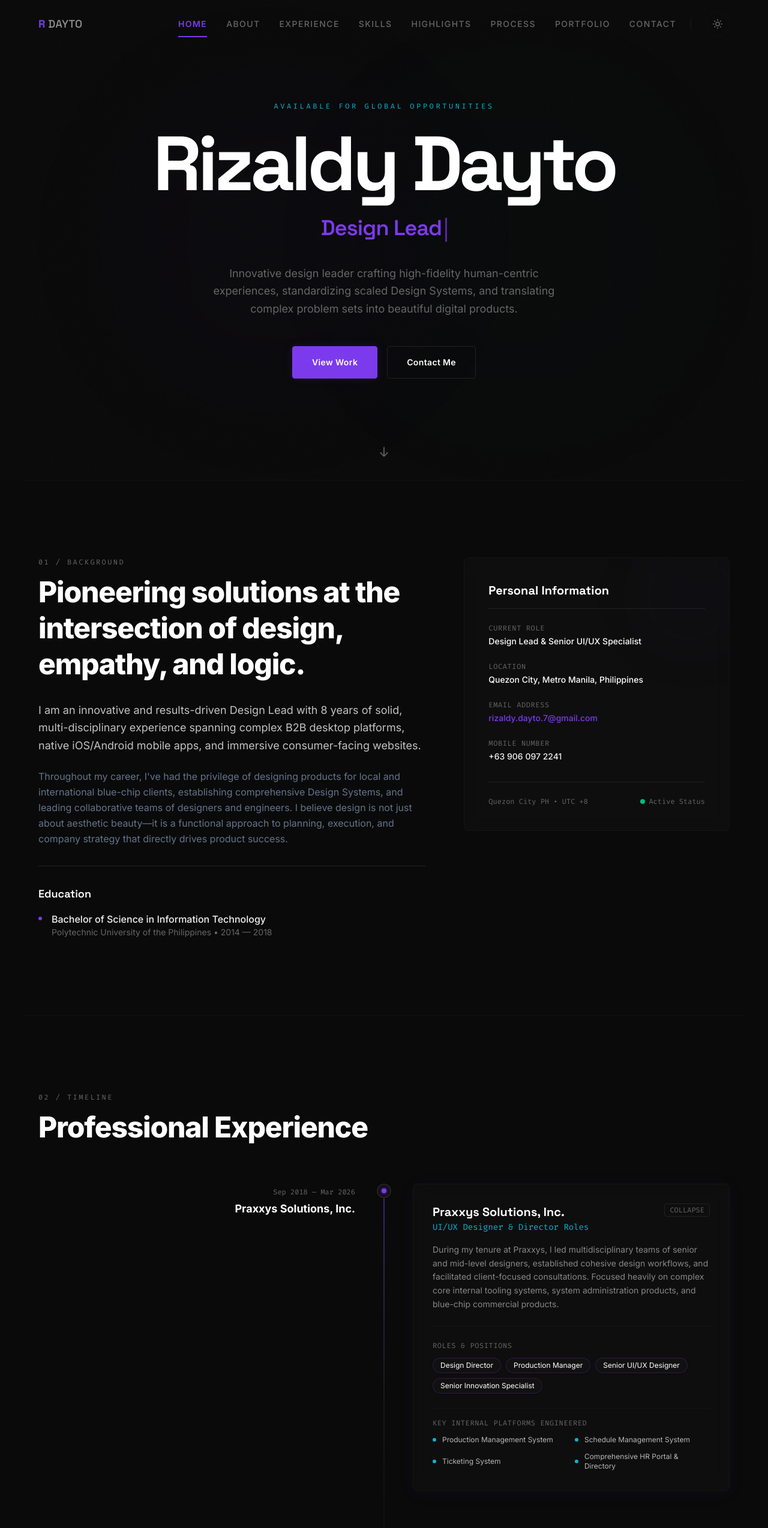
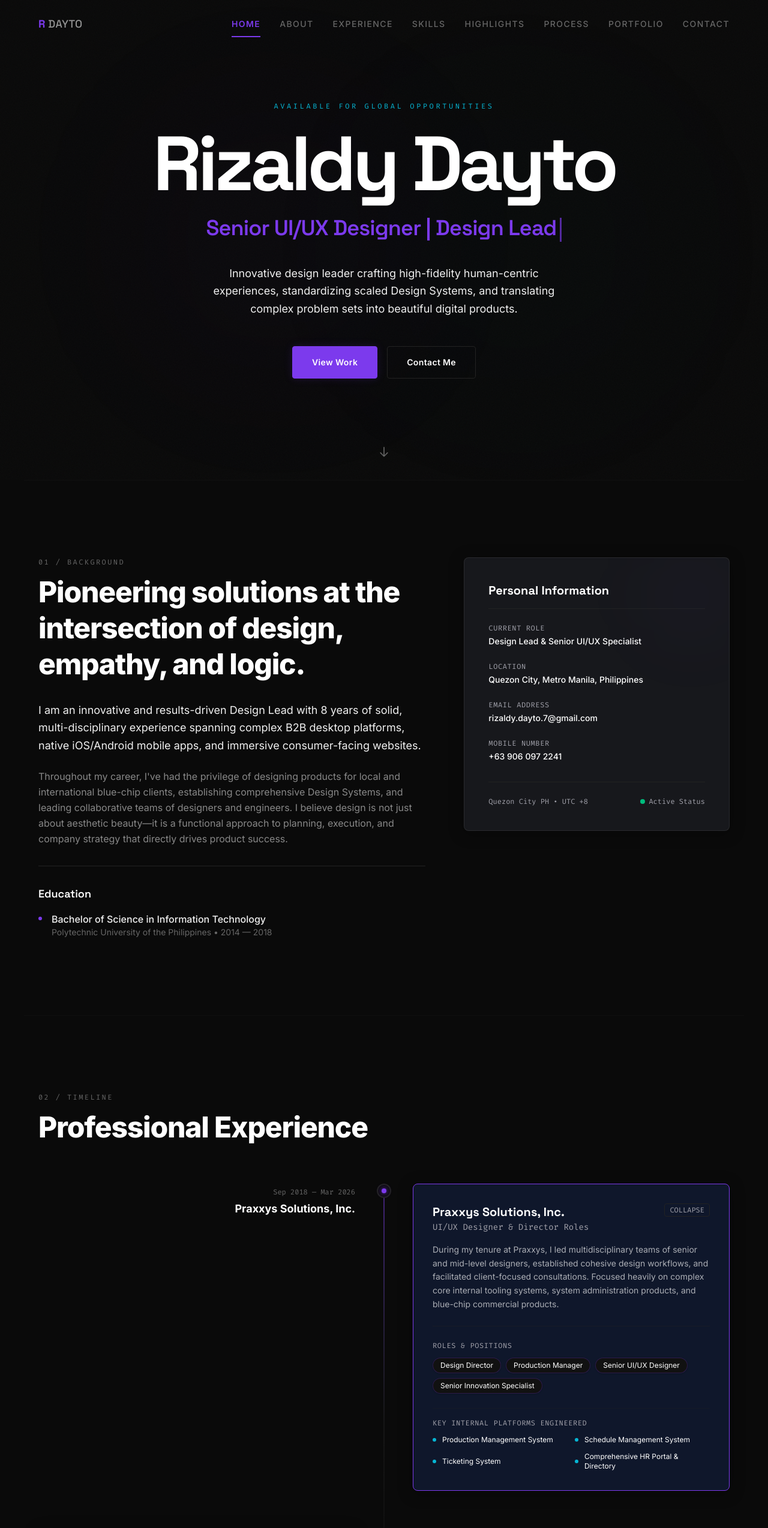
Before and after one commit to rizaldydayto7-glitch/rizaldy-portfolio, a React (Vite) app: page / in a window 1280 px wide. Shown: the top 2547 px of the page at 60% size. Built offline with nearby package versions, Linux system fonts and the light colour scheme.

Commit message:
Update porfolio content

```diff
--- a/src/components/AboutSection.tsx
+++ b/src/components/AboutSection.tsx
@@ -10,10 +10,10 @@ export default function AboutSection() {
           <h2 className="text-3xl sm:text-5xl font-extrabold text-white tracking-tight leading-tight mb-8">
             Pioneering solutions at the intersection of design, empathy, and logic.
           </h2>
-          <p className="text-[#f0f0f0]/80 text-base sm:text-lg leading-relaxed mb-6">
+          <p className="about-paragraph-primary text-base sm:text-lg leading-relaxed mb-6">
             I am an innovative and results-driven Design Lead with 8 years of solid, multi-disciplinary experience spanning complex B2B desktop platforms, native iOS/Android mobile apps, and immersive consumer-facing websites.
           </p>
-          <p className="text-[#64748b] text-base leading-relaxed mb-8">
+          <p className="about-paragraph-secondary text-base leading-relaxed mb-8">
             Throughout my career, I've had the privilege of designing products for local and international blue-chip clients, establishing comprehensive Design Systems, and leading collaborative teams of designers and engineers. I believe design is not just about aesthetic beauty—it is a functional approach to planning, execution, and company strategy that directly drives product success.
           </p>
 
@@ -38,7 +38,7 @@ export default function AboutSection() {
 
         {/* Right Column: Contact info card */}
         <div className="lg:col-span-5 reveal-on-scroll" style={{ transitionDelay: '150ms' }}>
-          <div className="relative glass-panel bg-surface border border-[#222222] p-8 md:p-10 rounded-lg overflow-hidden group">
+          <div className="relative custom-card-container p-8 md:p-10 rounded-lg overflow-hidden group">
             {/* Soft background line highlights */}
             <div className="absolute top-0 right-0 w-32 h-32 bg-accent-custom/5 rounded-full blur-3xl pointer-events-none group-hover:bg-accent-custom/10 transition-all duration-500" />
 
--- a/src/components/CustomCursor.tsx
+++ b/src/components/CustomCursor.tsx
@@ -94,12 +94,12 @@ export default function CustomCursor() {
     <>
       <div
         ref={glowRef}
-        className="cursor-glow pointer-events-none fixed top-0 left-0 mix-blend-screen transition-opacity duration-300"
+        className="cursor-glow pointer-events-none fixed top-0 left-0 transition-opacity duration-300"
         style={{ transform: 'translate(-50%, -50%)' }}
       />
       <div
         ref={dotRef}
-        className="cursor-dot pointer-events-none fixed top-0 left-0 mix-blend-difference"
+        className="cursor-dot pointer-events-none fixed top-0 left-0"
       />
     </>
   );
--- a/src/components/ExperienceSection.tsx
+++ b/src/components/ExperienceSection.tsx
@@ -73,10 +73,10 @@ export default function ExperienceSection() {
                 <div className={`w-full sm:w-1/2 pl-8 sm:pl-0 ${isLeft ? 'order-2 sm:pl-12' : 'order-1 sm:pr-12'}`}>
                   <div
                     onClick={() => setActiveIdx(isOpen ? null : index)}
-                    className={`glass-panel border rounded-lg p-6 sm:p-8 cursor-pointer transition-all duration-500 hover:scale-[1.01] ${
+                    className={`custom-card-container rounded-lg p-6 sm:p-8 cursor-pointer transition-all duration-500 hover:scale-[1.01] ${
                       isOpen
-                        ? 'border-accent-custom bg-accent-custom/[0.02] shadow-[0_4px_30px_rgba(124,58,237,0.05)]'
-                        : 'border-[#222222] hover:border-[#333333] bg-[#111111]/40'
+                        ? 'border-accent-custom! shadow-[0_4px_30px_rgba(124,58,237,0.15)] bg-slate-900!'
+                        : 'hover:border-zinc-700/80!'
                     }`}
                   >
                     <div className="flex justify-between items-start mb-4">
--- a/src/components/HeroSection.tsx
+++ b/src/components/HeroSection.tsx
@@ -1,7 +1,11 @@
 import { useState, useEffect } from 'react';
 import type { MouseEvent } from 'react';
 
-const titles = ["Design Lead", "UI/UX Designer", "Product Thinker", "Creative Director"];
+const titles = [
+  "Senior UI/UX Designer | Design Lead",
+  "Senior UI/UX Designer",
+  "Design Lead"
+];
 
 export default function HeroSection() {
   const [displayName, setDisplayName] = useState("Rizaldy Dayto");
@@ -131,7 +135,7 @@ export default function HeroSection() {
         </div>
 
         {/* Short Bio */}
-        <p className="text-[#6ff9ff]/90 max-w-xl text-base sm:text-lg leading-relaxed text-[#666666] mb-12 reveal-on-scroll revealed">
+        <p className="hero-bio-text max-w-xl text-base sm:text-lg leading-relaxed mb-12 reveal-on-scroll revealed">
           Innovative design leader crafting high-fidelity human-centric experiences, standardizing scaled Design Systems, and translating complex problem sets into beautiful digital products.
         </p>
 
--- a/src/components/HighlightsSection.tsx
+++ b/src/components/HighlightsSection.tsx
@@ -100,7 +100,7 @@ export default function HighlightsSection() {
                 transitionDuration: '300ms',
                 transformStyle: 'preserve-3d',
               }}
-              className="reveal-on-scroll glass-panel bg-surface border border-[#222222] p-8 rounded-lg relative overflow-hidden flex flex-col justify-between group active:scale-[0.98]"
+              className="reveal-on-scroll custom-card-container p-8 rounded-lg relative overflow-hidden flex flex-col justify-between group active:scale-[0.98]"
             >
               {/* Highlight background radial lighting */}
               <div
--- a/src/components/PortfolioSection.tsx
+++ b/src/components/PortfolioSection.tsx
@@ -506,17 +506,17 @@ export default function PortfolioSection() {
       </div>
 
       {/* Categories Filter Rail */}
-      <div className="flex flex-wrap gap-2 mb-12 reveal-on-scroll" style={{ transitionDelay: '50ms' }}>
+      <div className="flex flex-nowrap overflow-x-auto gap-3 mb-12 pb-3 scrollbar-thin scrollbar-thumb-zinc-800 scrollbar-track-transparent max-w-full -mx-4 px-4 sm:mx-0 sm:px-0 reveal-on-scroll" style={{ transitionDelay: '50ms' }}>
         {categories.map((cat) => {
           const isActive = activeCategory === cat;
           return (
             <button
               key={cat}
               onClick={() => setActiveCategory(cat)}
-              className={`px-4 py-2 text-xs uppercase font-mono tracking-wider transition-all duration-300 rounded focus:outline-none focus:ring-0 cursor-pointer ${
+              className={`px-4 py-2 text-xs uppercase font-mono tracking-wider transition-all duration-300 rounded shrink-0 focus:outline-none focus:ring-0 cursor-pointer ${
                 isActive
                   ? 'bg-accent-custom text-white font-semibold'
-                  : 'bg-[#111111]/40 text-[#666666] hover:text-[#f0f0f0] border border-[#222222]/50 hover:border-accent-custom/40'
+                  : 'bg-zinc-200/60 dark:bg-zinc-900/40 text-zinc-700 dark:text-[#a1a1aa] hover:text-zinc-955 hover:bg-zinc-200 dark:hover:text-[#f0f0f0] border border-zinc-300/80 dark:border-[#222222]/50 hover:border-accent-custom/40 dark:hover:border-accent-custom/40'
               }`}
             >
               {cat}
--- a/src/components/SkillsSection.tsx
+++ b/src/components/SkillsSection.tsx
@@ -33,7 +33,7 @@ export default function SkillsSection() {
 
       <div className="grid grid-cols-1 lg:grid-cols-2 gap-16">
         {/* Core Methodology and Skills Group */}
-        <div className="bg-[#111111]/30 border border-[#222222]/50 p-8 sm:p-10 rounded-xl relative overflow-hidden reveal-on-scroll">
+        <div className="custom-card-container p-8 sm:p-10 rounded-xl relative overflow-hidden reveal-on-scroll">
           <div className="absolute top-0 left-0 w-full h-[3px] bg-accent-custom" />
           <h3 className="font-display font-bold text-xl text-white mb-8 flex items-center justify-between">
             <span>Methodology & Expertise</span>
@@ -56,7 +56,7 @@ export default function SkillsSection() {
         </div>
 
         {/* Software Tools Group */}
-        <div className="bg-[#111111]/30 border border-[#222222]/50 p-8 sm:p-10 rounded-xl relative overflow-hidden reveal-on-scroll" style={{ transitionDelay: '150ms' }}>
+        <div className="custom-card-container p-8 sm:p-10 rounded-xl relative overflow-hidden reveal-on-scroll" style={{ transitionDelay: '150ms' }}>
           <div className="absolute top-0 left-0 w-full h-[3px] bg-accent-cyan" />
           <h3 className="font-display font-bold text-xl text-white mb-8 flex items-center justify-between">
             <span>Software & Platforms</span>
--- a/src/components/TheNav.tsx
+++ b/src/components/TheNav.tsx
@@ -1,6 +1,6 @@
 import { useState, useEffect } from 'react';
 import type { MouseEvent } from 'react';
-import { Menu, X, Sun, Moon } from 'lucide-react';
+import { Menu, X } from 'lucide-react';
 
 const navLinks = [
   { href: '#hero', label: 'Home' },
@@ -17,26 +17,12 @@ export default function TheNav() {
   const [activeSection, setActiveSection] = useState('hero');
   const [isMobileMenuOpen, setIsMobileMenuOpen] = useState(false);
   const [isScrolled, setIsScrolled] = useState(false);
-  const [theme, setTheme] = useState(() => {
-    if (typeof window !== 'undefined') {
-      return localStorage.getItem('theme') || 'dark';
-    }
-    return 'dark';
-  });
 
   useEffect(() => {
     const root = window.document.documentElement;
-    if (theme === 'light') {
-      root.classList.add('light');
-    } else {
-      root.classList.remove('light');
-    }
-    localStorage.setItem('theme', theme);
-  }, [theme]);
-
-  const toggleTheme = () => {
-    setTheme((prev) => (prev === 'light' ? 'dark' : 'light'));
-  };
+    root.classList.remove('light');
+    localStorage.setItem('theme', 'dark');
+  }, []);
 
   useEffect(() => {
     // Scroll state for nav bar styling
@@ -101,10 +87,10 @@ export default function TheNav() {
         <a
           href="#hero"
           onClick={(e) => handleLinkClick(e, '#hero')}
-          className="text-white font-display text-lg tracking-wide hover:text-accent-custom transition-colors duration-300 flex items-center gap-1"
+          className="font-display text-lg tracking-wide hover:text-accent-custom transition-colors duration-300 flex items-center gap-1 text-white"
         >
           <span className="font-bold text-accent-custom tracking-wider">R</span>
-          <span className="font-light text-[#f0f0f0]/60">DAYTO</span>
+          <span className="font-light transition-colors duration-350 text-[#f0f0f0]/60">DAYTO</span>
         </a>
 
         {/* Desktop Navigation */}
@@ -128,18 +114,6 @@ export default function TheNav() {
               );
             })}
           </div>
-
-          <div className="h-5 w-[1px] bg-[#222222]/60 hidden md:block" />
-
-          {/* Theme Toggle Button */}
-          <button
-            onClick={toggleTheme}
-            className="flex items-center justify-center w-10 h-10 rounded-full hover:bg-white/5 text-[#666666] hover:text-[#f0f0f0] transition-all duration-300 border border-[#222222]/30 hover:border-accent-custom/40 focus:outline-none focus:ring-0 cursor-pointer"
-            aria-label="Toggle visual theme"
-            title={theme === 'light' ? 'Activate Dark Mode' : 'Activate Light Mode'}
-          >
-            {theme === 'light' ? <Moon size={18} /> : <Sun size={18} />}
-          </button>
 
           {/* Mobile Navigation Toggle */}
           <button
--- a/src/index.css
+++ b/src/index.css
@@ -120,18 +120,64 @@
   z-index: 10000;
   transform: translate(-50%, -50%);
   transition: width 0.2s, height 0.2s, background-color 0.2s;
-  mix-blend-mode: difference;
 }
 
 .cursor-glow {
   width: 450px;
   height: 450px;
-  background: radial-gradient(circle, rgba(124, 58, 237, 0.14) 0%, rgba(124, 58, 237, 0) 70%);
+  background: radial-gradient(circle, rgba(124, 58, 237, 0.15) 0%, rgba(124, 58, 237, 0) 70%);
   position: fixed;
   pointer-events: none;
   z-index: 9999;
   transform: translate(-50%, -50%);
   will-change: transform;
+}
+
+/* Custom container card that is always elegant subtle dark-slate gray with white text, in both modes */
+.custom-card-container {
+  background-color: #17181c !important;
+  border: 1px solid rgba(255, 255, 255, 0.08) !important;
+  color: #ffffff !important;
+  box-shadow: 0 4px 24px rgba(0, 0, 0, 0.35) !important;
+  transition: all 0.3s cubic-bezier(0.16, 1, 0.3, 1);
+}
+
+.custom-card-container h3,
+.custom-card-container h4,
+.custom-card-container h5,
+.custom-card-container a,
+.custom-card-container span:not(.font-mono),
+.custom-card-container .text-white {
+  color: #ffffff !important;
+}
+
+.custom-card-container p,
+.custom-card-container .text-desc {
+  color: rgba(255, 255, 255, 0.65) !important; /* extremely clear and readable silver-zinc color */
+}
+
+.custom-card-container span.font-mono,
+.custom-card-container .font-mono {
+  color: #a1a1aa !important; /* perfectly legible secondary labels */
+}
+
+/* Highly legible, high-contrast text styles for both dark and light modes background */
+.about-paragraph-primary {
+  color: var(--text-primary) !important;
+}
+
+.about-paragraph-secondary {
+  color: var(--text-muted) !important;
+}
+
+.hero-bio-text {
+  color: var(--text-primary) !important;
+  opacity: 0.8;
+}
+
+.process-desc-text {
+  color: var(--text-primary) !important;
+  opacity: 0.75;
 }
 
 /* Smooth Scroll Reveal Base Styles */
```
Also changed, not shown: src/components/ContactSection.tsx (+12 -12 lines), src/components/ProcessSection.tsx (+6 -4 lines).
